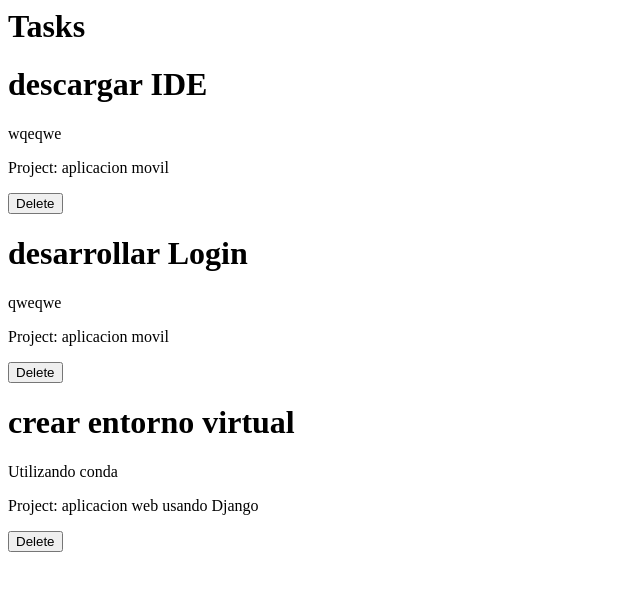
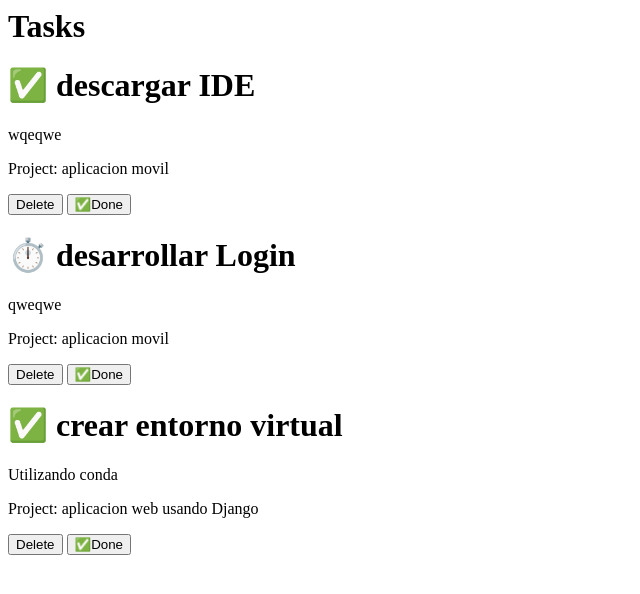
Before and after one commit to martinval20/djangoProject, a Django app: page /tasks/ in a window 1280 px wide. Shown: the top 594 px of the page, without its empty margins (0-640 px from the left). Run offline with Django 5.2, Linux system fonts and the light colour scheme; data comes from the database, SQL or seed files in the repository; both versions use the stored data as it was after the commit.

Commit message:
jinja conditionals

```diff
--- a/myapp/models.py
+++ b/myapp/models.py
@@ -10,6 +10,7 @@ class Task(models.Model):
     tittle = models.CharField(max_length=200)
     description = models.TextField()
     project = models.ForeignKey(Project, on_delete=models.CASCADE)
+    done = models.BooleanField(default=False)
 
     def __str__(self):
         return self.tittle + ' - ' + self.project.name
--- a/myapp/templates/tasks.html
+++ b/myapp/templates/tasks.html
@@ -1,10 +1,12 @@
 <h1>Tasks</h1>
 {% for task in tasks %}
 <div>
-    <h1>{{task.tittle}}</h1>
+    <h1> {% if task.done == True %} ✅ {% else %} ⏱️  {% endif %}{{task.tittle}} </h1>
+
     <p>{{task.description}}</p>
     <p>Project: {{task.project.name}}</p>
     <button>Delete</button>
+    <button>✅Done</button>
 </div>
 
 {% endfor %}
```
Also changed, not shown: db.sqlite3, myapp/migrations/0003_task_done.py (added).
